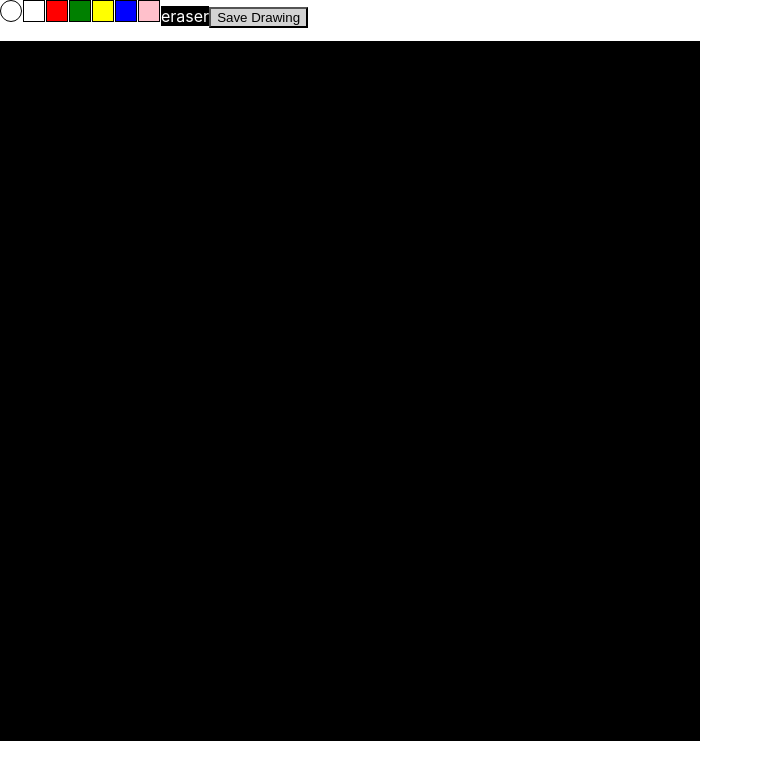
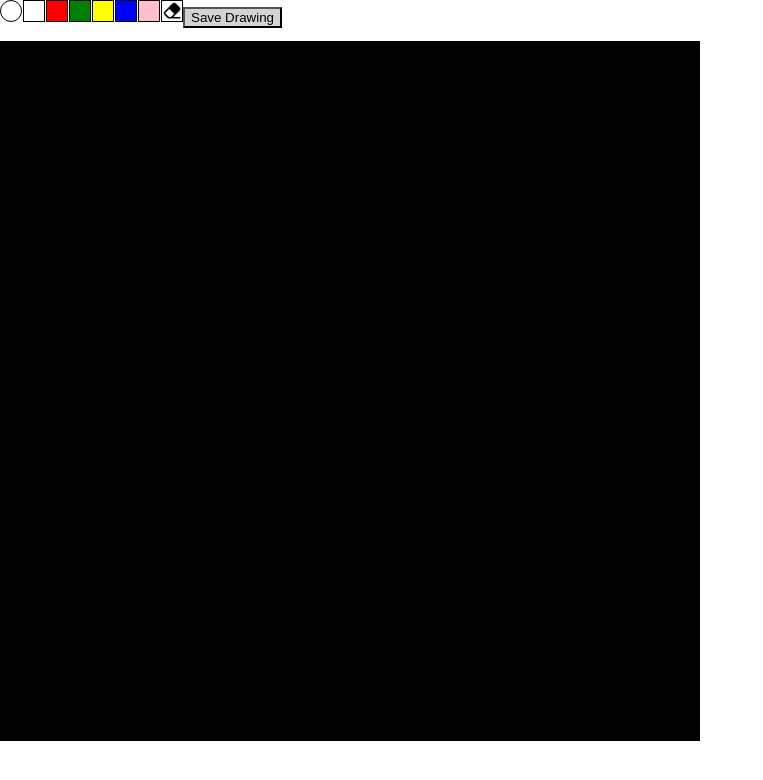
Before and after one commit to jrw192/jspaint, a React (Create React App) app: page / in a window 1280 px wide. Shown: the top 780 px of the page, without its empty margins (0-763 px from the left). Built offline with nearby package versions, Linux system fonts and the light colour scheme.

Commit message:
basic eraser functionality

```diff
--- a/src/App.js
+++ b/src/App.js
@@ -1,6 +1,7 @@
 import React, { Component } from 'react';
 import styled from 'styled-components';
 import { Helmet } from 'react-helmet'
+import EraserIcon from './static/eraser_icon.png'
 
 const Div = styled.div`
 	height: 20px;
@@ -12,6 +13,7 @@ const Div = styled.div`
  }
 `;
 
+
 export default class App extends React.Component {
 	constructor(props) {
 		super(props);
@@ -20,8 +22,10 @@ export default class App extends React.Component {
 		this.endPaintEvent = this.endPaintEvent.bind(this);
 		this.onColorClick = this.onColorClick.bind(this);
 		this.saveImage = this.saveImage.bind(this);
+		this.eraserFunc = this.eraserFunc.bind(this);
 		this.state = {
 			myStrokeStyle: 'white',
+			lineWidth: 5,
 		}
 	};
 
@@ -76,7 +80,18 @@ export default class App extends React.Component {
 	    //this.myStrokeStyle = window.getComputedStyle(e.target, null).getPropertyValue("background-color");
 	    this.setState({
 			myStrokeStyle: window.getComputedStyle(e.target, null).getPropertyValue("background-color"),
+			lineWidth: 5,
 		})
+		this.ctx.lineWidth = 5;
+	}
+
+	eraserFunc(e) {
+		this.setState({
+			myStrokeStyle: 'black',
+			lineWidth: 20,
+		});
+		this.ctx.lineWidth = 20;
+
 	}
 
 
@@ -102,8 +117,6 @@ export default class App extends React.Component {
 		this.ctx.lineWidth = 5;
 	}
 
-
-
 	render() {
 		const stylesObj = {
 			backgroundColor: this.state.myStrokeStyle,
@@ -123,7 +136,8 @@ export default class App extends React.Component {
 					<Div style={{backgroundColor: 'yellow'}} onClick={this.onColorClick}></Div>
 					<Div style={{backgroundColor: 'blue'}} onClick={this.onColorClick}></Div>
 					<Div style={{backgroundColor: 'pink'}} onClick={this.onColorClick}></Div>
-					<div onClick={this.onColorClick} style={{height: '20px', backgroundColor: 'black', color: 'white', display: 'inline-block'}}>eraser</div>
+					<img src={EraserIcon} style={{height: '20px', width: '20px', border: '1px solid black'}}
+						onClick={this.eraserFunc}></img>
 					<button id="myButton" download="YourFileName.jpg" style={{backgroundColor: 'lightgrey', marginBottom: '1%'}} onClick={this.saveImage}>Save Drawing</button>
 				</div>
 				<div>
```
Also changed, not shown: src/static/eraser_icon.png (added).
